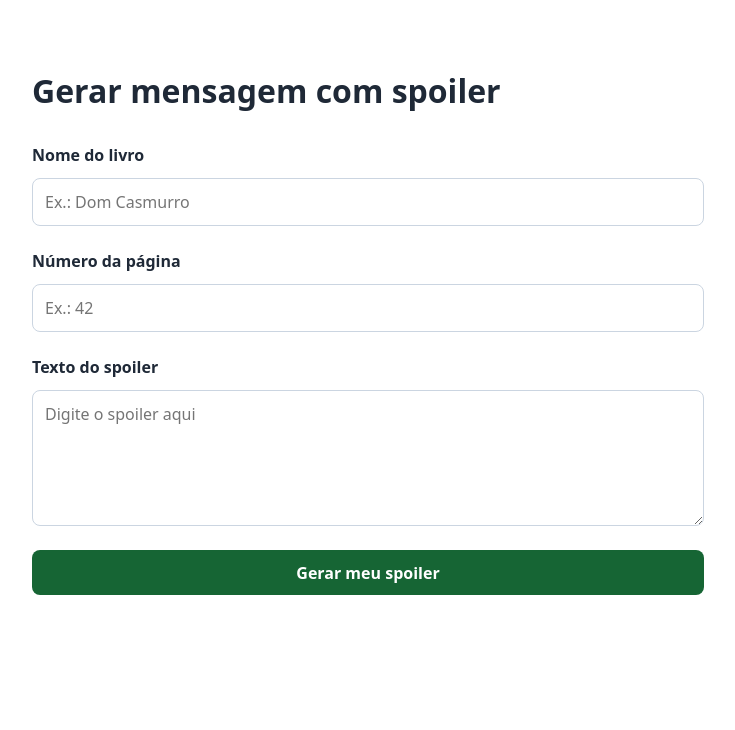
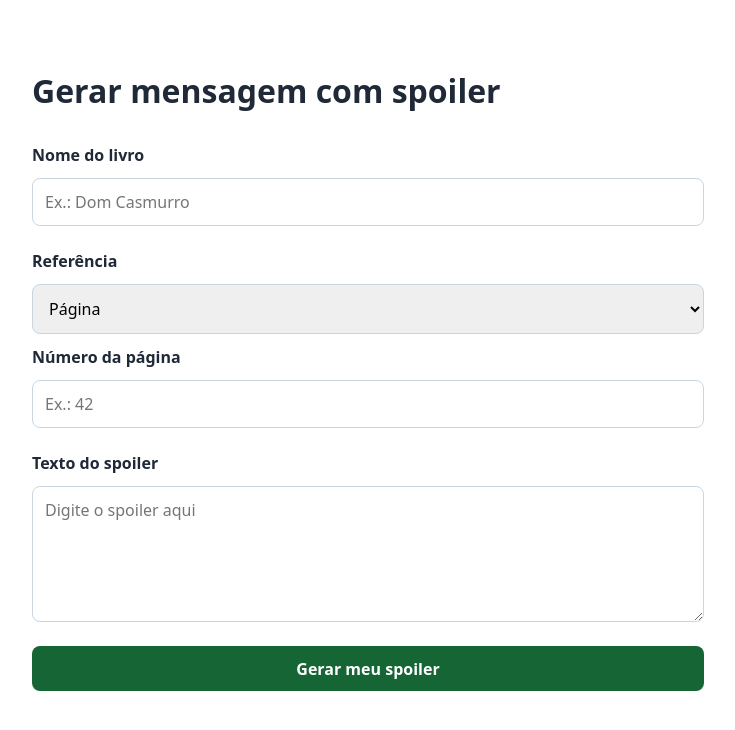
Before and after one commit to jessicacarneiro/spoiler-whatsapp, a React (Vite) app: page / in a window 1280 px wide. Shown: the top 730 px of the page, without its empty margins (272-1007 px from the left). Built offline with nearby package versions, Linux system fonts and the light colour scheme.

Commit message:
Add page or chapter reference choice

```diff
--- a/src/App.jsx
+++ b/src/App.jsx
@@ -4,11 +4,13 @@ const fillerLines = Array.from({ length: 30 }, () => '='.repeat(12)).join('\n');
 
 export default function App() {
   const [bookTitle, setBookTitle] = useState('');
-  const [pageNumber, setPageNumber] = useState('');
+  const [referenceType, setReferenceType] = useState('page');
+  const [referenceValue, setReferenceValue] = useState('');
   const [spoilerText, setSpoilerText] = useState('');
   const [generatedMessage, setGeneratedMessage] = useState('');
 
-  const titleLine = `[SPOILER][Livro: ${bookTitle}][Página: ${pageNumber}]`;
+  const referenceLabel = referenceType === 'page' ? 'Página' : 'Capítulo';
+  const titleLine = `[SPOILER][Livro: ${bookTitle}][${referenceLabel}: ${referenceValue}]`;
   const message = generatedMessage;
 
   function handleGenerate(event) {
@@ -34,15 +36,31 @@ export default function App() {
           required
         />
 
-        <label htmlFor="page-number">Número da página</label>
+        <label htmlFor="reference-type">Referência</label>
+        <select
+          id="reference-type"
+          name="referenceType"
+          value={referenceType}
+          onChange={(event) => {
+            setReferenceType(event.target.value);
+            setReferenceValue('');
+          }}
+        >
+          <option value="page">Página</option>
+          <option value="chapter">Capítulo</option>
+        </select>
+
+        <label htmlFor="reference-value">
+          {referenceType === 'page' ? 'Número da página' : 'Capítulo'}
+        </label>
         <input
-          id="page-number"
-          name="pageNumber"
-          type="number"
-          min="1"
-          value={pageNumber}
-          onChange={(event) => setPageNumber(event.target.value)}
-          placeholder="Ex.: 42"
+          id="reference-value"
+          name="referenceValue"
+          type={referenceType === 'page' ? 'number' : 'text'}
+          min={referenceType === 'page' ? '1' : undefined}
+          value={referenceValue}
+          onChange={(event) => setReferenceValue(event.target.value)}
+          placeholder={referenceType === 'page' ? 'Ex.: 42' : 'Ex.: 3'}
           required
         />
 
--- a/src/style.css
+++ b/src/style.css
@@ -35,7 +35,8 @@ body {
 }
 
 .spoiler-form input,
-.spoiler-form textarea {
+.spoiler-form textarea,
+.spoiler-form select {
   width: 100%;
   padding: 0.75rem;
   border: 1px solid #cbd5e1;
```
Also changed, not shown: 1 other file (tests, documents, lock files or other folders).
